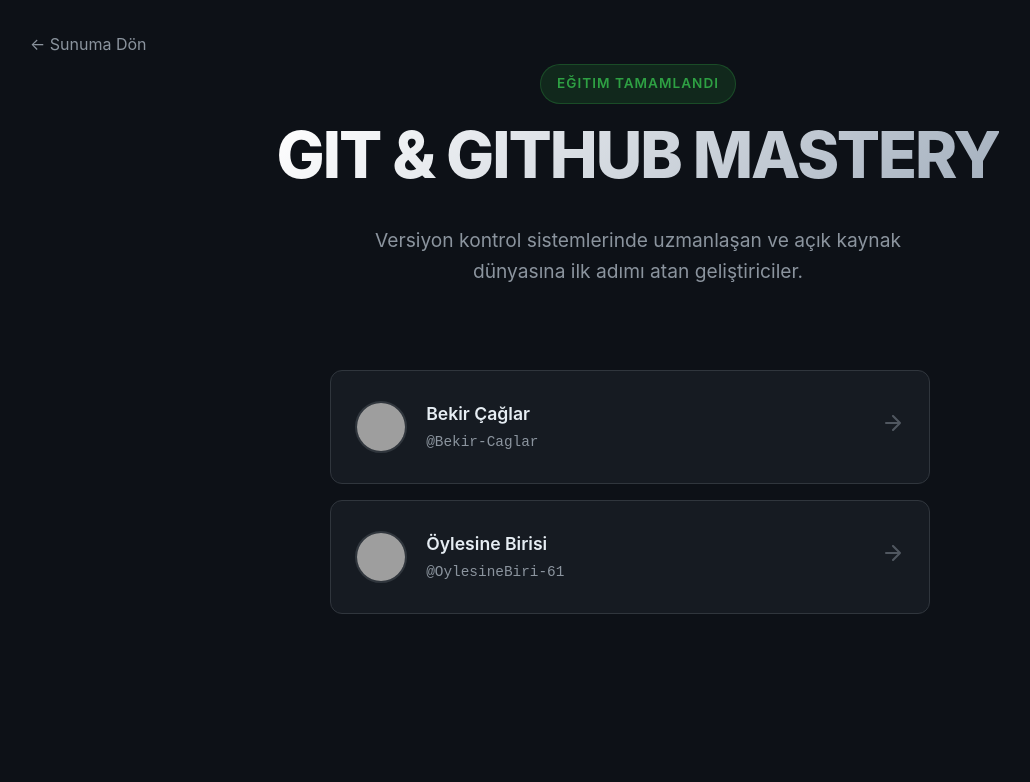
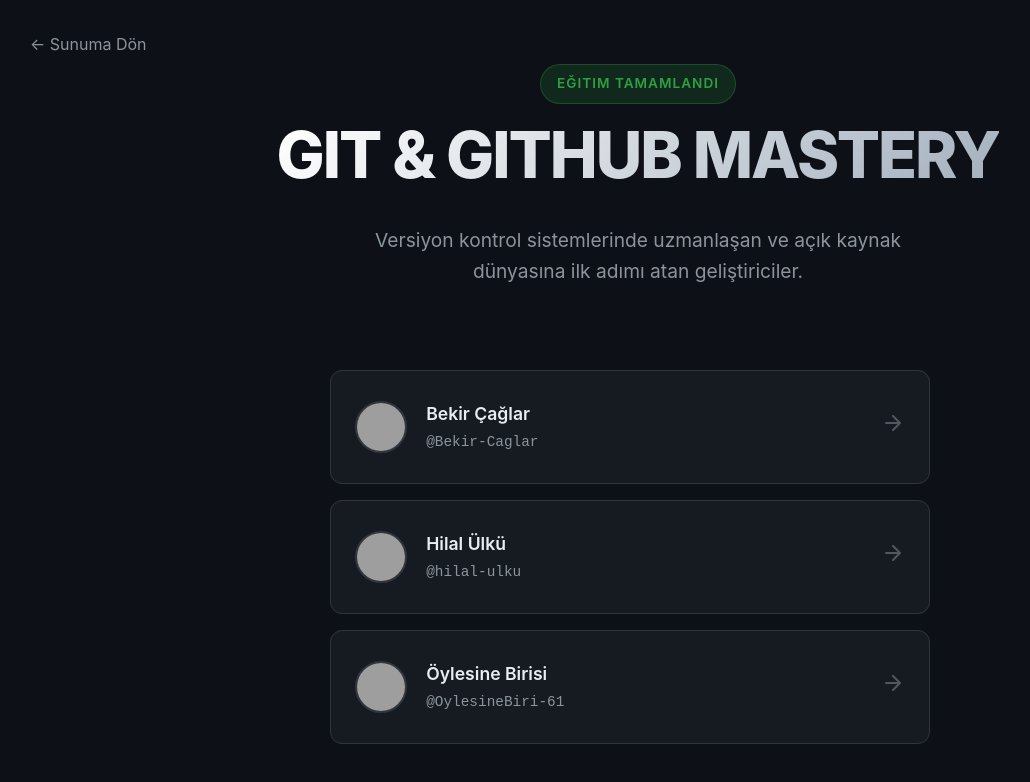
Before and after one commit to Bekir-Caglar/CSC_Git-G-thub_Sunu, a React (Vite) app: page /#/sertifika in a window 1280 px wide. Shown: the top 782 px of the page, without its empty margins (2-1032 px from the left). Built offline with nearby package versions, Linux system fonts and the light colour scheme; grey boxes are pictures that could not be loaded.

Commit message:
isim eklendi

```diff
--- a/src/data/participants.ts
+++ b/src/data/participants.ts
@@ -20,6 +20,10 @@
         github: "Bekir-Caglar"
     },
     {
+        name: "Hilal Ülkü",
+        github: "hilal-ulku"
+    },
+    {
         name: "Öylesine Birisi",
         github: "OylesineBiri-61"
     },
```
